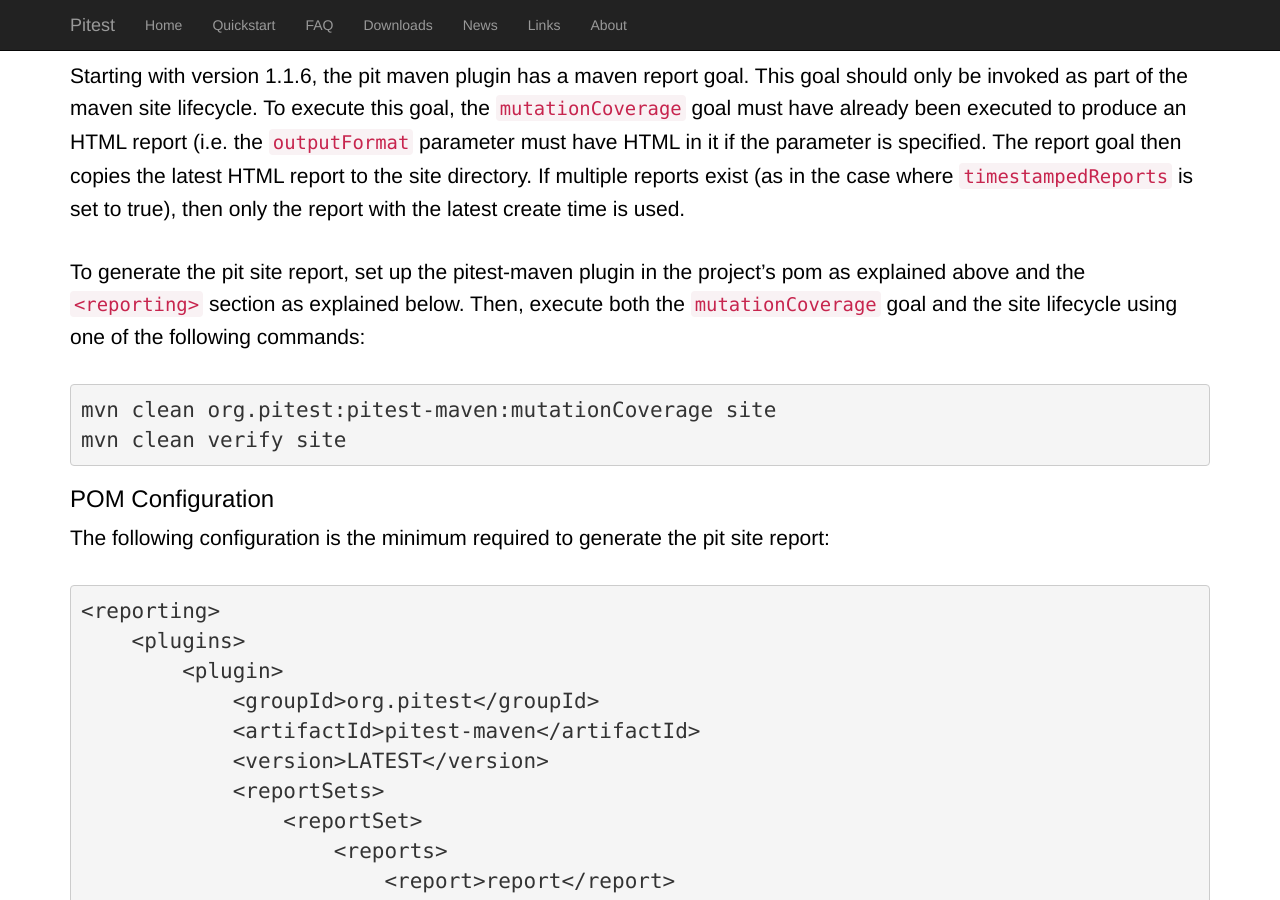
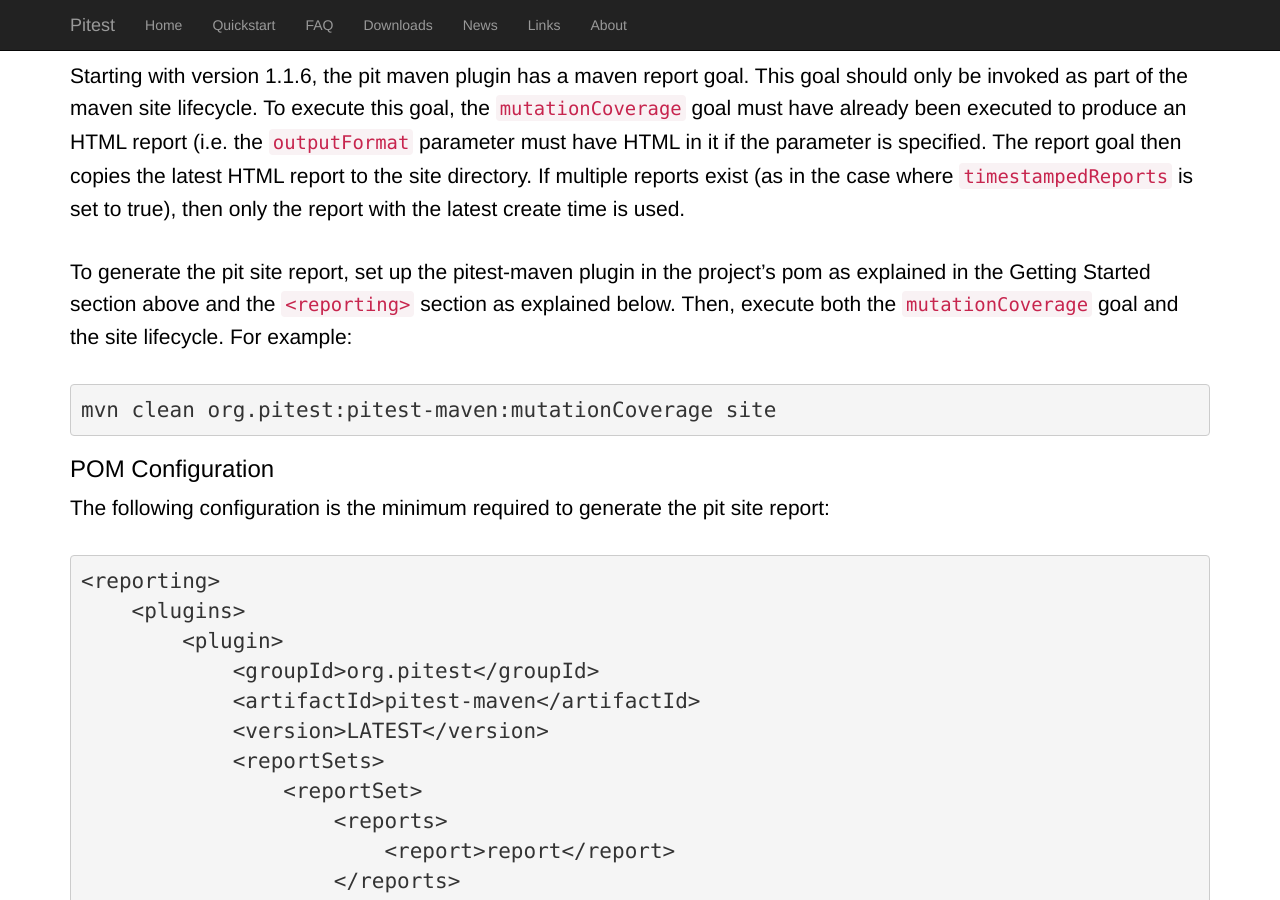
Before and after one commit to hcoles/pitest-site, a Jekyll site: the page built from quickstart/maven.markdown, in a window 1280 px wide and 900 px high, scrolled down 9400 px. Built offline with Jekyll 4.4.1, drawn with Linux system fonts in a browser that asks for light colours; Markdown is read by kramdown in place of the engine named in the settings; comment, search, counter and statistics services are not loaded.

Commit message:
fixed minor typos for pit report documentation

```diff
--- a/quickstart/maven.markdown
+++ b/quickstart/maven.markdown
@@ -348,10 +348,9 @@
 ### Introduction
 Starting with version 1.1.6, the pit maven plugin has a maven report goal.  This goal should only be invoked as part of the maven site lifecycle.  To execute this goal, the ``mutationCoverage`` goal must have already been executed to produce an HTML report (i.e. the ``outputFormat`` parameter must have HTML in it if the parameter is specified.  The report goal then copies the latest HTML report to the site directory.  If multiple reports exist (as in the case where ``timestampedReports`` is set to true), then only the report with the latest create time is used.
 
-To generate the pit site report, set up the pitest-maven plugin in the project's pom as explained above and the ``<reporting>`` section as explained below.  Then, execute both the ``mutationCoverage`` goal and the site lifecycle using one of the following commands:
+To generate the pit site report, set up the pitest-maven plugin in the project's pom as explained in the Getting Started section above and the ``<reporting>`` section as explained below.  Then, execute both the ``mutationCoverage`` goal and the site lifecycle.  For example:
 <pre class="prettyprint lang-xml">
 mvn clean org.pitest:pitest-maven:mutationCoverage site
-mvn clean verify site
 </pre>
 
 ### POM Configuration
```
